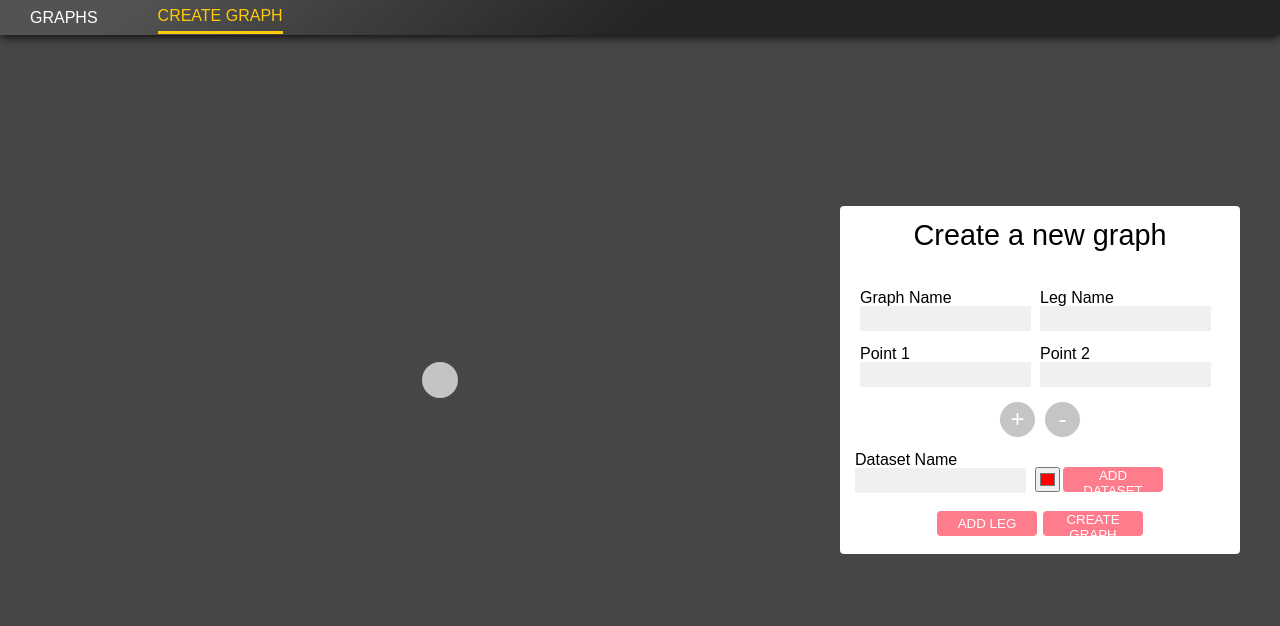
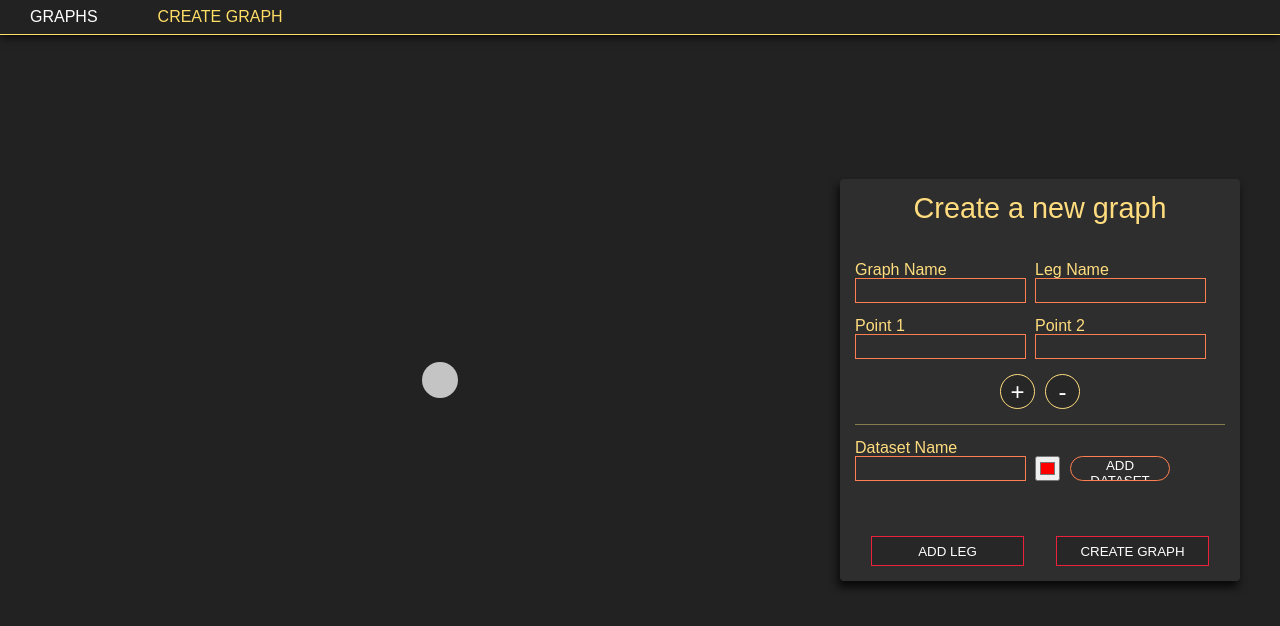
Before and after one commit to SpiderGraph/FE, a React (Create React App) app: page /create-graph in a window 1280 px wide. Shown: the top 626 px of the page. Built offline with nearby package versions, Linux system fonts and the light colour scheme; a web font is replaced by a local one.

Commit message:
form is ready

```diff
--- a/public/index.html
+++ b/public/index.html
@@ -27,7 +27,7 @@
     -->
     <title>React App</title>
   </head>
-  <body style="background: #464646">
+  <body style="background: #222">
     <noscript>You need to enable JavaScript to run this app.</noscript>
     <div id="root"></div>
     <!--
--- /dev/null
+++ b/src/components/form-parts/buttons.scss
@@ -0,0 +1,44 @@
+.button-metal{
+  color: #fff;
+  cursor: pointer;
+  background: #272727;
+  font-weight: 400;
+  height: 30px;
+  margin: 0 1rem;
+  position: relative;
+  text-transform: uppercase;
+
+  text-decoration: none;
+  -webkit-appearance: none;
+  outline: none;
+  user-select: none;
+}
+
+.button-metal {
+    border: 1px solid #ee213c;
+    overflow: hidden;
+    position: relative;
+
+    &::after{
+      content: "";
+      background: rgb(255, 255, 255);
+      height: 155px;
+      left: -85px;
+      opacity: .2;
+      position: absolute;
+      top: -35px;
+      transform: rotate(35deg);
+      transition: all 550ms cubic-bezier(0.19, 1, 0.22, 1);
+      width: 50px;
+    }
+
+    &:hover{
+      &::after {
+      left: 120%;
+      transition: all 550ms cubic-bezier(0.19, 1, 0.22, 1);
+     }
+    }
+    &:active{
+      border: 1px solid #ff9eab;
+    }
+}
--- a/src/components/graph-form/GraphForm.tsx
+++ b/src/components/graph-form/GraphForm.tsx
@@ -1,6 +1,7 @@
 import React, { FunctionComponent, useState } from 'react'
 // styles
 import './styles.scss'
+import '../form-parts/buttons.scss'
 // components
 import { Leg as LegType, Graph, Point, DataSet as DataSetType} from '../../store/graph/types'
 // redux
@@ -127,7 +128,8 @@ const GraphFrom: FunctionComponent<Props> = ({name, legs, datasets, setLegs, set
         <div className="graph-form">
             <h1 className="title">Create a new graph</h1>
             <form onSubmit={(e) => e.preventDefault()} className="form">
-                <div className="fields">
+
+                <div className="flex-wrap">
                     <label htmlFor="graph-name" className="label">
                         Graph Name
                         <input id="graph-name" name="graphName" value={name} onChange={(e) => setName(e.target.value)} className="field"/>
@@ -139,7 +141,7 @@ const GraphFrom: FunctionComponent<Props> = ({name, legs, datasets, setLegs, set
                     </label>
                 </div>
 
-                <div className="fields">
+                <div className="flex-wrap">
                     {points.map((item,index) =>
                      <label htmlFor={`point-` + index} className="label">
                         Point {index + 1}
@@ -155,23 +157,23 @@ const GraphFrom: FunctionComponent<Props> = ({name, legs, datasets, setLegs, set
                     )}
                 </div>
 
-                <div className="btns">
-                    <button onClick={addPoint} className={`btn-add ${points.length >= POINTS_LIMIT && ' btn-dis'}`}>+</button>
-                    <button onClick={deletePoint} className={`btn-add ${points.length <= POINTS_MIN && ' btn-dis'}`}>-</button>
+                <div className="flex-center line">
+                    <button onClick={addPoint} className={`button-metal btn-add ${points.length >= POINTS_LIMIT && ' btn-dis'}`}>+</button>
+                    <button onClick={deletePoint} className={`button-metal btn-add ${points.length <= POINTS_MIN && ' btn-dis'}`}>-</button>
                 </div>
 
-                <div className="ds">
+                <div className="flex-start block">
                     <label htmlFor="dataset-name" className="label">
                         Dataset Name
                         <input id="dataset-name" name="dataSetName" value={dataset.dataSetName} onChange={handleDataSet}  className="field"/>
                     </label>
                     <input type="color" name="color" value={dataset.color} className="color" onChange={handleDatasetColor}></input>
-                    <button className="btn" onClick={submitDataSet}>ADD DATASET</button>
+                    <button className="btn button-metal" onClick={submitDataSet}>ADD DATASET</button>
                 </div>
 
-                <div className="btns">
-                    <button onClick={submitLeg} className={`btn`}>ADD LEG</button>
-                    <button onClick={handleSubmit} className="btn">CREATE GRAPH</button>
+                <div className="flex-center">
+                    <button onClick={submitLeg} className="button-metal">ADD LEG</button>
+                    <button onClick={handleSubmit} className="button-metal">CREATE GRAPH</button>
                 </div>
             </form>
         </div>
--- a/src/components/graph-form/styles.scss
+++ b/src/components/graph-form/styles.scss
@@ -7,27 +7,48 @@
     margin-bottom: 15px;
 }
 
-@mixin position-row {
+@mixin flex-wrap {
     display: flex;
     flex-wrap: wrap;
-    justify-content: center;
+    justify-content: flex-start;
 }
 
-@mixin position-column {
+@mixin flex-column {
     display: flex;
     flex-direction: column;
     justify-content: center;
     align-items: center;
 }
 
+@mixin flex-center {
+    display: flex;
+    justify-content: center;
+}
+
+@mixin flex-start {
+    display: flex;
+    align-items: center;
+    justify-content: flex-start;
+}
+
+.flex-center{
+    @include flex-center()
+}
+
+.flex-start{
+    @include flex-start()
+}
+
 .graph-form{
+    @include flex-column();
     width: 100%;
     max-width: 400px;
     margin: auto;
-    background: white;
+    background:  rgb(46, 46, 46);
+    box-shadow: -2px 6px 8px #080808;
+    color: rgb(255, 221, 126);
     padding: 15px;
     border-radius: 4px;
-    @include position-column();
     .title{
         font-size: 1.8rem;
         margin-bottom: 40px;
@@ -42,44 +63,60 @@
         align-items: center;
         width: 100%;
         margin: auto;
-        .ds{
-            display: flex;
-            align-items: center;
-            justify-content: flex-start;
-
+        .line{
+            border-bottom: 1px solid #f8e36e6e;
+            margin-bottom: 15px;
+        }
+        .block{
+           margin-bottom: 40px;
         }
         .color{
             height: 25px;
             width: 25px;
         }
-        .fields{
-            @include position-row();
+        .flex-wrap{
+            @include flex-wrap();
         }
         .field{
             @include field();
             width: 95%;
-            background: rgb(240, 240, 240);
+            background: rgb(46, 46, 46);
+            border: 1px solid coral;
             &:hover {
-                background: rgb(228, 228, 228);
+                background: rgb(46, 46, 46);
             }
             &:active, &:focus{
-                border: 2px solid rgb(49, 210, 231);
+                border: 2px solid rgb(255, 194, 80);
             }
-        }
-        .btns{
-            @include position-row();
         }
         .btn{
             @include field();
-            background: #FF7C8C;
+            background: rgb(46, 46, 46);
+            border: 1px solid coral;
+            border-radius: 15px;
             width: 100px;
-            border-radius: 4px;
             color: white;
-            margin: 3px;
+            margin: 10px;
             user-select: none;
             cursor: pointer;
-            &:hover{
-                background: rgb(255, 97, 116);
+            &:active{
+                border: 1px solid rgb(255, 206, 188);
+            }
+        }
+        .btn-add{
+            border-radius: 50%;
+            width: 35px;
+            height: 35px;
+            font-size: 1.5rem;
+            background: #272727;
+            border: 1px solid #ffdd7e;
+            color: white;
+            -webkit-appearance: none;
+            outline: none;
+            margin: 0 5px;
+            margin-bottom: 15px;
+            &:active{
+                border: 1.5px solid #ffeaaf;
             }
         }
         .btn-dis{
@@ -88,23 +125,6 @@
             user-select: none;
             opacity: 0.65;
         }
-        .btn-add{
-            border: none;
-            border-radius: 50%;
-            width: 35px;
-            height: 35px;
-            font-size: 1.5rem;
-            background: rgb(197, 197, 197);
-            color: white;
-            -webkit-appearance: none;
-            outline: none;
-            border: none;
-            margin: 0 5px;
-            margin-bottom: 15px;
-            &:hover {
-                background: rgb(173, 173, 173);
-            }
-        }
         .label{
             width: 180px;
             display: flex;
--- a/src/components/navbar/styles.scss
+++ b/src/components/navbar/styles.scss
@@ -1,6 +1,7 @@
 .navbar{
     height: 35px;
-    background: linear-gradient(-40deg, #252525 50%, #535353 90%);
+    background: #222;
+    border-bottom: 1px solid #ffde66;
     box-shadow: 0px 1px 10px 0px rgb(0, 0, 0);
     display: flex;
     align-items: center;
@@ -16,8 +17,7 @@
         transition: color 0.3s ease-out;
     }
     .selected{
-        color: #ffcb09;
-        border-bottom: 3px solid #ffcb09;
+        color:  #ffde66;
         transition: border-bottom 0.1s ease-out;
     }
 }
```
